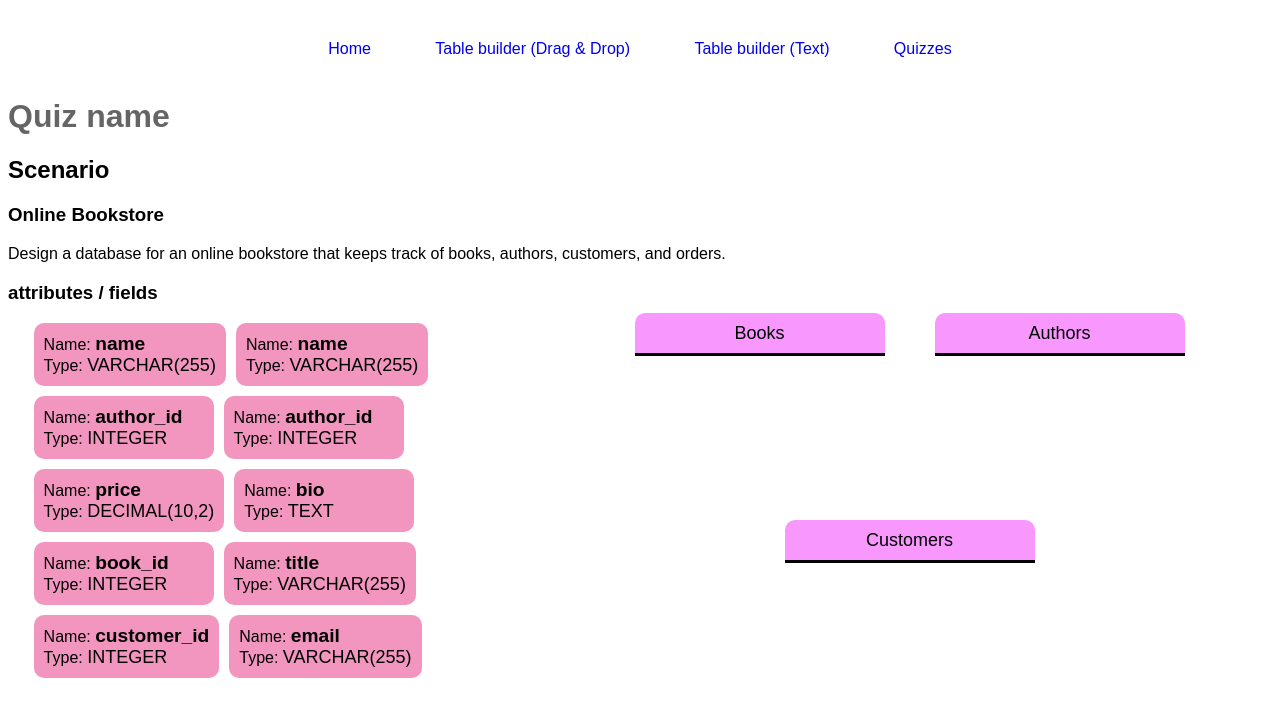
After one commit to Lilley-DL/dbhelper, a Flask app: page /quiz in a window 1280 px wide. The commit adds this page. Shown: the top 717 px of the page. Run offline with Flask 3, Linux system fonts and the light colour scheme; some libraries are stand-ins or nearby versions.

Commit message:
too many changes

```diff
--- a/app.py
+++ b/app.py
@@ -75,8 +75,13 @@ def tableView():
     else:
         return render_template('saved.html')
 
+@app.route("/quizzes")
+def quizzesLanding():
+    return render_template("quizzes.html")
 
-    # return render_template("saved.html")
+@app.route("/quiz")
+def viewQuiz(): #add the specific route based on quiz id
+    return render_template("quiz.html")
 
 #testing the db conncetion
 @app.route("/testing")
@@ -90,9 +95,6 @@ def testingDB():
 
     return render_template("testdb.html",info=rows)
 
-@app.route("/quizzes")
-def quizzesLanding():
-    return render_template('quizzesLanding.html')
 
 @app.route("/builder")
 def tabelBulder():
--- a/static/style.css
+++ b/static/style.css
@@ -107,11 +107,10 @@ h1{
     justify-content: center;
     height: 40PX;
     width: 100%;
-    background-color:  rgb(248, 152, 255);
+    /* background-color:  rgb(248, 152, 255); */
     align-items: center;
 
     border-radius: 10px 10px 0px 0px;
-
     border-bottom: 3px solid black;
 
 }
@@ -195,3 +194,102 @@ h1{
     flex-direction: row;
     justify-content: space-evenly;
   }
+
+  #quiz-area{
+    display: flex;
+    flex-direction: row;
+  }
+
+
+  /* QIUIZZES PAGES    */
+  #attributes-wrapper{
+    width: 50%;
+  }
+  #attributes{
+    display: flex;
+    flex-direction: row;
+    flex-wrap: wrap;
+    gap: 10px;
+    padding-left: 2vw;
+    /* padding-right: 5vw; */
+
+  }
+
+  #attributes div{
+    background-color: #f296bf;
+    padding: 10px;
+    border-radius: 10px;
+
+    min-width: 10rem;
+
+    display: flex;
+    flex-direction: column;
+    flex-wrap: wrap;
+  }
+
+  .attrName{
+    /* text-decoration: underline; */
+    font-weight: bold;
+    font-size: larger;
+  }
+
+  .attrType{
+    /* text-decoration: underline; */
+    font-size: large;
+  }
+
+  .quiz-table{
+    background-color: rgb(248, 152, 255);
+    border-radius: 10px;
+    width: 250px;
+    height: fit-content;
+    display: flex;
+    flex-direction: column;
+    align-items: center;
+    font-size: large;
+    border-radius: 10px 10px 0px 0px;
+  }
+
+  #tables-wrapper{
+    margin-top: 50px;
+    display: flex;
+    flex-direction: row;
+    flex-wrap: wrap;
+    justify-content: center;
+  }
+  .selected-table{
+    background-color: #e85195;
+  }
+
+  .selected-attribute{
+    background-color: #e85195;
+  }
+
+  .correct-attribute{
+    background-color: #8df89f;
+  }
+
+  .incorrect-attribute{
+    background-color: #f8df8d;
+  }
+
+  .field-wrapper{
+    width: 100%;
+    font-size: large;
+    display: flex;
+    flex-direction: row;
+    justify-content: space-between;
+  }
+
+  .field-wrapper :first-child{
+    padding-left: 10px;
+  }
+
+  .primary-key{
+    background-color: #be9c2b;
+  }
+
+  #pk-image{
+    width: 60px;
+    /* align-self: flex-start; */
+  }
--- a/templates/base.html
+++ b/templates/base.html
@@ -13,6 +13,7 @@
     <a class="builder-link" href="{{url_for('index')}}">Home</a>
     <a class="builder-link" href="{{url_for('tabelBulder')}}">Table builder (Drag & Drop)</a>
     <a class="builder-link" href="{{url_for('textBuilder')}}">Table builder (Text)</a>
+    <a class="builder-link" href="{{url_for('quizzesLanding')}}">Quizzes</a>
 </div>
     {% block content %}
 
--- /dev/null
+++ b/templates/quiz.html
@@ -0,0 +1,324 @@
+{% extends 'base.html' %}
+{% block title %}
+DB helper - quiz name
+{% endblock title %}
+
+{% block content %}
+<h1>Quiz name</h1>
+<div id="scenario-wrapper">
+    <h2>Scenario</h2>
+    <h3 id="scenario-title"></h3>
+    <span id="scenario"></span>
+</div>
+
+<div id="quiz-area">
+
+    <div id="attributes-wrapper">
+        <h3>attributes / fields</h3>
+        <div id="attributes">
+
+        </div>
+    </div>
+    <div id="tables-wrapper">
+</div>
+
+
+</div>
+
+{% endblock content %}
+
+
+{% block scripts %}
+<script>
+
+    var attributesWrapper = document.getElementById("attributes")
+    var tablesWrapper = document.getElementById("tables-wrapper")
+
+    var title = document.getElementById("scenario-title")
+    var scenario = document.getElementById("scenario")
+
+    var selectedTable = null
+
+    var selectedDisplay = document.getElementById("selected-table")
+
+    var testObject = {
+        "title": "Online Bookstore",
+        "description": "Design a database for an online bookstore that keeps track of books, authors, customers, and orders.",
+        "tables": [
+            {
+                "id": "table_001",
+                "name": "Books",
+                "description": "Stores information about books available in the bookstore.",
+                "attributes": [
+                    {
+                        "id": "attr_001",
+                        "name": "book_id",
+                        "type": "INTEGER",
+                        "description": "Unique identifier for a book.",
+                        "tips": "This attribute is specific to the Books table because it identifies individual books. It doesn't belong in tables like Customers or Orders because they don't track book specifics directly."
+                    },
+                    {
+                        "id": "attr_002",
+                        "name": "title",
+                        "type": "VARCHAR(255)",
+                        "description": "Title of the book.",
+                        "tips": "Titles belong to the Books table as they describe the books themselves, not the authors or customers."
+                    },
+                    {
+                        "id": "attr_003",
+                        "name": "author_id",
+                        "type": "INTEGER",
+                        "description": "References the author of the book.",
+                        "tips": "Author IDs are relevant to the Books table to link books to their authors but have no place in the Customers or Orders tables."
+                    },
+                    {
+                        "id": "attr_004",
+                        "name": "price",
+                        "type": "DECIMAL(10,2)",
+                        "description": "Price of the book.",
+                        "tips": "Price is specific to books and should not be placed in tables like Authors or Customers as it does not describe them."
+                    }
+                ]
+            },
+            {
+                "id": "table_002",
+                "name": "Authors",
+                "description": "Stores information about authors who have written books.",
+                "attributes": [
+                    {
+                        "id": "attr_005",
+                        "name": "author_id",
+                        "type": "INTEGER",
+                        "description": "Unique identifier for an author.",
+                        "tips": "The Authors table tracks author details, so this attribute doesn’t fit in Books directly but is linked via a foreign key."
+                    },
+                    {
+                        "id": "attr_006",
+                        "name": "name",
+                        "type": "VARCHAR(255)",
+                        "description": "Name of the author.",
+                        "tips": "Author names belong in the Authors table and not in Customers or Orders because they describe book creators, not customers or transactions."
+                    },
+                    {
+                        "id": "attr_007",
+                        "name": "bio",
+                        "type": "TEXT",
+                        "description": "Short biography of the author.",
+                        "tips": "Biographies provide information about authors and are irrelevant in tables like Books or Customers."
+                    }
+                ]
+            },
+            {
+                "id": "table_003",
+                "name": "Customers",
+                "description": "Stores information about customers.",
+                "attributes": [
+                    {
+                        "id": "attr_008",
+                        "name": "customer_id",
+                        "type": "INTEGER",
+                        "description": "Unique identifier for a customer.",
+                        "tips": "The Customers table tracks individual library members, so this attribute doesn’t belong in Books or Authors tables."
+                    },
+                    {
+                        "id": "attr_009",
+                        "name": "name",
+                        "type": "VARCHAR(255)",
+                        "description": "Name of the customer.",
+                        "tips": "Names of customers belong in the Customers table. Placing them in the Books or Authors tables would confuse member data with book or author data."
+                    },
+                    {
+                        "id": "attr_010",
+                        "name": "email",
+                        "type": "VARCHAR(255)",
+                        "description": "Email address of the customer.",
+                        "tips": "Emails are only needed to contact customers. They do not belong in tables like Books or Authors because they do not describe books or authors."
+                    }
+                ]
+            }
+        ]
+    }
+
+    var buildSchema = {
+        tables:[]
+    }
+
+    var unshuffledAttributes = []
+    var tables = []
+
+    window.onload = (event) =>{
+
+        //load title
+        title.innerText = testObject.title
+        //load scenario
+        scenario.innerText = testObject.description
+
+        for(var tbl of testObject.tables){
+            tables.push(tbl)
+            loadTable(tbl)
+            console.log("Table = ",tbl.attributes)
+            for(var attr of tbl.attributes){
+                unshuffledAttributes.push(attr)
+            }
+        }
+
+        //shuffle attributes
+        var shuffled = shuffleFields(unshuffledAttributes)
+        //console.log("SHUFFLED = ",shuffled)
+        //load them onto UI
+        for(var attr of shuffled){
+            loadAttribute(attr)
+        }
+
+        console.log("TABLES = ",tables)
+    }
+
+    function loadAttribute(attribute){
+        //create the elemetn
+        var attributeWrapper = document.createElement("div")
+        //name
+        var attrName = document.createElement("span")
+        attrName.innerHTML = "Name: " + "<span class='attrName'>"+ attribute.name+"</span>"
+        //type
+        var attrType = document.createElement("span")
+        attrType.innerHTML = "Type: "+"<span class='attrType'>"+ attribute.type+"</span>"
+        //set hint / description
+        attributeWrapper.title = attribute.description
+        attributeWrapper.id = attribute.id
+
+        attributeWrapper.addEventListener("click",(event)=>{
+            let parentID = event.currentTarget.parentElement.id
+            //get selected table
+            if(selectedTable){
+                document.getElementById(selectedTable.id).appendChild
+                addAttribute(attribute,selectedTable)
+            }
+        })
+
+        //wrap them in attribute wrapper
+        attributeWrapper.appendChild(attrName)
+        attributeWrapper.appendChild(attrType)
+
+        attributesWrapper.appendChild(attributeWrapper)
+    }
+
+    function addAttribute(attribute,table){
+
+        //find the table from id of the table
+        var uiTable = document.getElementById(table.id)
+
+        var tableChildren = uiTable.children
+        var duplicate = false
+
+        for(let child of tableChildren){
+            if(child.id == attribute.id){
+                duplicate = true
+                break
+            }
+        }
+
+        if(!duplicate){
+            let correctCoice = false
+            //check for attribute in the table
+            for(let attr of table.attributes){
+                if(attr == attribute){
+                    correctCoice = true
+                }
+            }
+
+            let removeButton = document.createElement("button")
+            removeButton.innerText = "X"
+
+            //create div for attribute
+            let fieldDiv = document.createElement("div")
+            fieldDiv.style.width = parent.offsetWidth - 6 + "px";
+            fieldDiv.id = attribute.id
+            fieldDiv.innerHTML = "<span class='attr-name'>" + attribute.name + "</span>"
+            fieldDiv.innerHTML += "<span> " + attribute.type + "</span>"
+            fieldDiv.classList.add("field-wrapper")
+
+            if(correctCoice){
+                fieldDiv.classList.add("correct-attribute")
+            }else{
+                fieldDiv.classList.add("incorrect-attribute")
+                //add the hover (title attribute)
+                fieldDiv.title = attribute.tips
+            }
+
+            fieldDiv.appendChild(removeButton)
+
+            removeButton.addEventListener("click", (event) => {
+                //console.log("Remove button event ",event.target.parentElement)
+                //console.log("Remove parent div",event.target.parentElement.parentElement)
+                parenDiv = event.target.parentElement.parentElement
+                parenDiv.removeChild(event.target.parentElement)
+            })
+
+            //add it to the table ui
+            uiTable.appendChild(fieldDiv)
+        }
+
+    }
+
+    function loadTable(table){
+
+        var tableWrapper = document.createElement("div")
+        tableWrapper.id = table.id
+        tableWrapper.className = "quiz-table"
+
+        //table name
+        let nameDiv = document.createElement("div")
+        nameDiv.id = table.name + "-name"
+        nameDiv.className = "table-name"
+        nameDiv.innerHTML = table.name
+        nameDiv.style.width = tableWrapper.style.width + "px"
+
+        tableWrapper.addEventListener("click",(event)=>{
+            selectedTable = table
+            highlightTable(selectedTable)
+        })
+
+        //
+        tableWrapper.appendChild(nameDiv)
+        tablesWrapper.appendChild(tableWrapper)
+
+    }
+
+    function shuffleFields(list){
+        for(let i = list.length-1; i>0; i--){
+            let j = Math.floor(Math.random() * (i+1))
+           // console.log("j = ",j)
+            let swap = list[j]  //store
+            list[j] = list[i]   //copy
+            list[i] = swap      //swap
+            //[list[i], list[j]] = [list[j], list[i]]
+        }
+        return list
+    }
+
+    function tableSelected(tbl1,tbl2){
+        if(tbl1.id == tbl2.id){
+            return true
+        }
+        return false
+    }
+
+    function highlightTable(selected){
+        var tableDivs = document.getElementsByClassName("quiz-table")
+        //clear all other highlighted tables
+        for(let element of tableDivs){
+            element.classList.remove("selected-table")
+        }
+
+        //loop and set the one with the correct id
+        for(let element of tableDivs){
+            if(element.id == selected.id){
+                element.classList.add("selected-table")
+            }
+        }
+
+    }
+
+</script>
+
+{% endblock scripts %}
--- a/templates/tableBuilder.html
+++ b/templates/tableBuilder.html
@@ -159,7 +159,6 @@
             let swap = list[j]  //store
             list[j] = list[i]   //copy
             list[i] = swap      //swap
-            //[list[i], list[j]] = [list[j], list[i]]
         }
         return list
     }
@@ -303,8 +302,6 @@
 
                                 }
                             }
-                            //child.classList.add("correct-placement")
-                            //child.classList.remove("wrong-placement")
                         }
                         else{
                             console.log("Wrong placement")
```
Also changed, not shown: templates/index.html (+76 -10 lines), templates/quizzes.html (added, +16 -0 lines), 1 other file.
